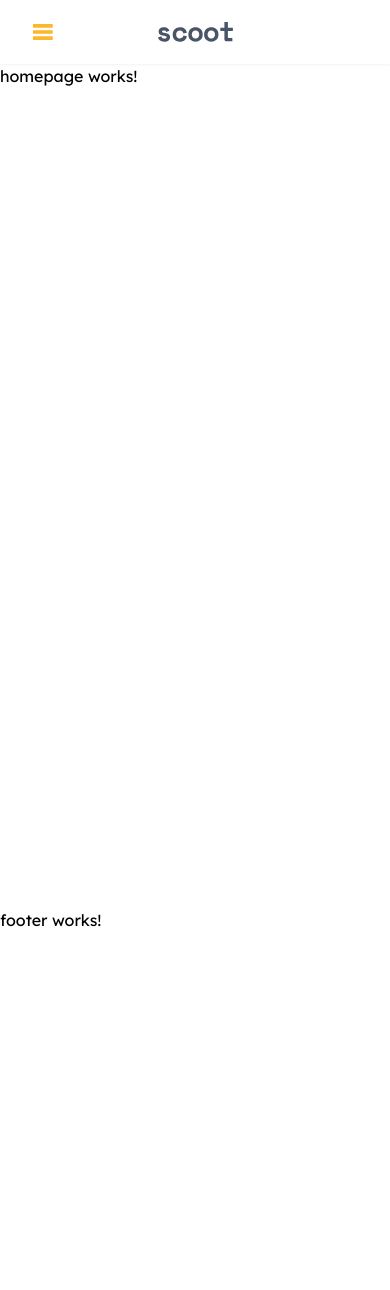
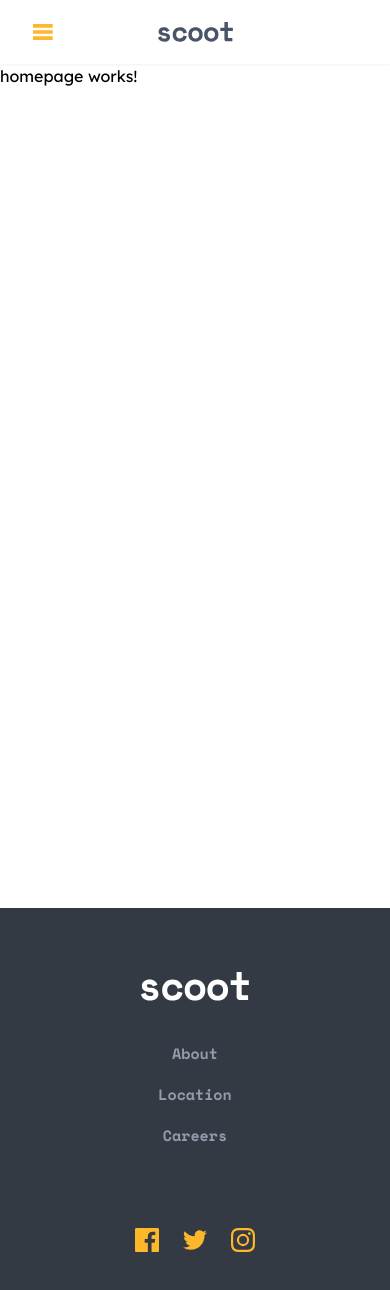
Before and after one commit to vanderms/scoot-multipage-website, an Angular app: page / in a window 390 px wide. Shown: the top 1290 px of the page. Before the commit the page ends 932 px from the top, so only its background shows below. Built offline with nearby package versions, Linux system fonts and the light colour scheme.

Commit message:
feat: implement layout(footer and navbar) responsive design

```diff
--- a/src/app/components/layout/footer/footer.component.html
+++ b/src/app/components/layout/footer/footer.component.html
@@ -1 +1,30 @@
-<p>footer works!</p>
+<footer class="bg-neutral-850 pt-16 pb-[5.5rem] md:pt-[2.1875rem] md:pb-8">
+  <div
+    class="container flex flex-col items-center md:flex-row md:justify-between md:gap-[3.625rem]">
+    <a routerLink="/" aria-label="Homepage">
+      <img src="/assets/logo.svg" alt="" class='[filter:brightness(0)_invert(100%)]'>
+    </a>
+    <div class="flex flex-col items-center md:grow md:flex-row md:justify-between">
+      <ul
+        class="mt-10 body-ft text-neutral-500 flex flex-col items-center gap-4 md:mt-0 md:flex-row">
+        <li routerLink="/about" class="hover:text-primary">About</li>
+        <li routerLink="/locations" class="hover:text-primary">Location</li>
+        <li routerLink="/careers" class="hover:text-primary">Careers</li>
+      </ul>
+      <ul class="mt-20 flex justify-center items-center gap-6 md:mt-0">
+        <li>
+          <a href="http://www.facebook.com" target="_blank" rel="noopener noreferrer"
+            aria-label="facebook" class="mask-icon"></a>
+        </li>
+        <li>
+          <a href="http://www.twitter.com" target="_blank" rel="noopener noreferrer"
+            aria-label="twitter" class="mask-icon"></a>
+        </li>
+        <li>
+          <a href="http://www.instagram.com" target="_blank" rel="noopener noreferrer"
+            aria-label="instagram" class="mask-icon"></a>
+        </li>
+      </ul>
+    </div>
+  </div>
+</footer>
--- a/src/app/components/layout/navbar/navbar.component.html
+++ b/src/app/components/layout/navbar/navbar.component.html
@@ -19,18 +19,22 @@
         <div
           class="w-full h-full text-neutral flex flex-col justify-between md:flex-row md:text-neutral-500 md:items-center">
           <ul class="flex flex-col body-nv gap-6 md:flex-row md:items-center">
-            <li><a routerLink="/about" (click)="closeSidebar()">About</a></li>
-            <li><a routerLink="/locations" (click)="closeSidebar()">Location</a></li>
-            <li><a routerLink="/careers" (click)="closeSidebar()">Careers</a></li>
+            <li><a routerLink="/about" (click)="closeSidebar()"
+                class="hover:text-primary">About</a></li>
+            <li><a routerLink="/locations" (click)="closeSidebar()"
+                class="hover:text-primary">Location</a></li>
+            <li><a routerLink="/careers" (click)="closeSidebar()"
+                class="hover:text-primary">Careers</a></li>
           </ul>
           <a routerLink="/" class="button-primary md:w-[11.25rem]"
-            (click)="closeSidebar()">Get
-            Scootin</a>
+            (click)="closeSidebar()">
+            Get Scootin
+          </a>
         </div>
       </div>
 
       <div *ngIf="isSidebarOpen" (click)="closeSidebar()"
-        class="fixed z-[101] h-[calc(100vh_-_4rem)] w-full top-16 left-0 bg-[#000] opacity-75">
+        class="fixed z-[101] h-[calc(100vh_-_4rem)] w-full top-16 left-0 bg-[#000] opacity-75 md:hidden">
       </div>
     </div>
   </div>
--- a/src/styles.css
+++ b/src/styles.css
@@ -171,3 +171,24 @@
     line-height: 1.5625rem;
   }
 }
+
+@layer components {
+  .mask-icon {
+    @apply block w-6 h-6 bg-primary hover:bg-neutral;
+    mask-repeat: no-repeat;
+    mask-size: contain;
+    mask-position: center;
+  }
+
+  .mask-icon[aria-label="facebook"] {
+    mask-image: url("/assets/icons/facebook.svg");
+  }
+
+  .mask-icon[aria-label="twitter"] {
+    mask-image: url("/assets/icons/twitter.svg");
+  }
+
+  .mask-icon[aria-label="instagram"] {
+    mask-image: url("/assets/icons/instagram.svg");
+  }
+}
```
